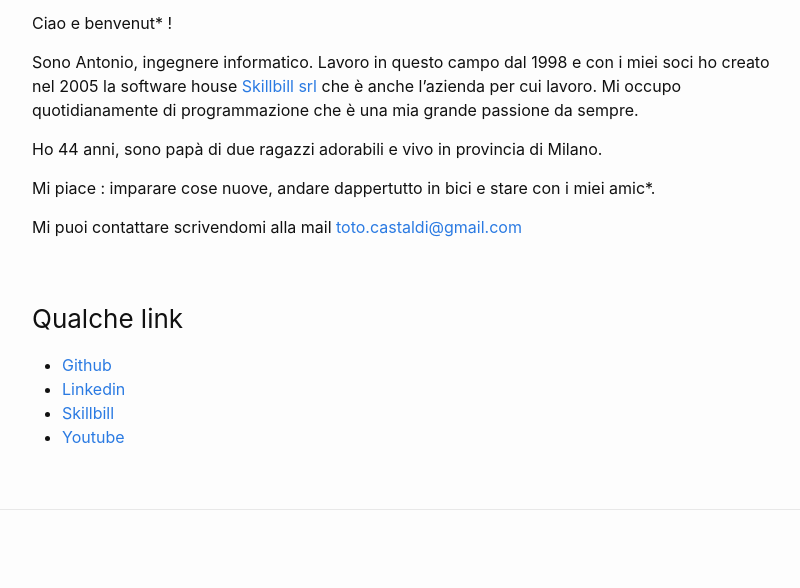
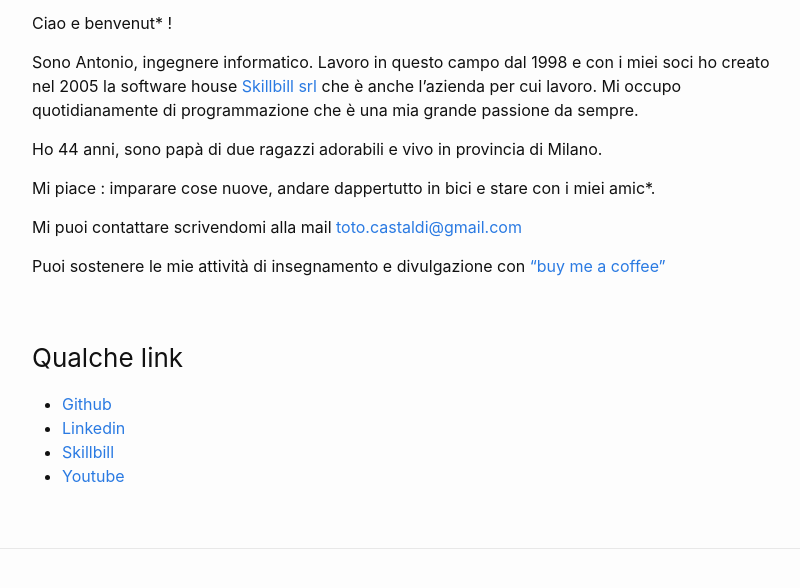
Before and after one commit to toto-castaldi/toto-castaldi.github.io, a Jekyll site: the page built from info.markdown, in a window 1280 px wide, cut to the strip 374-983 px from the top of the page. Shown: the top 588 px of the strip, without its empty margins (238-1038 px from the left). Built offline with Jekyll 4.4.1, drawn with Linux system fonts in a browser that asks for light colours.

Commit message:
buy me a coffee

```diff
--- a/info.markdown
+++ b/info.markdown
@@ -16,6 +16,8 @@ Mi piace : imparare cose nuove, andare dappertutto in bici e stare con i miei am
 
 Mi puoi contattare scrivendomi alla mail [toto.castaldi@gmail.com](mailto:toto.castaldi@gmail.com)
 
+Puoi sostenere le mie attività di insegnamento e divulgazione con ["buy me a coffee"](https://www.buymeacoffee.com/totocastaldi)
+
 ### Qualche link
 
  - [Github](https://github.com/toto-castaldi)
```
